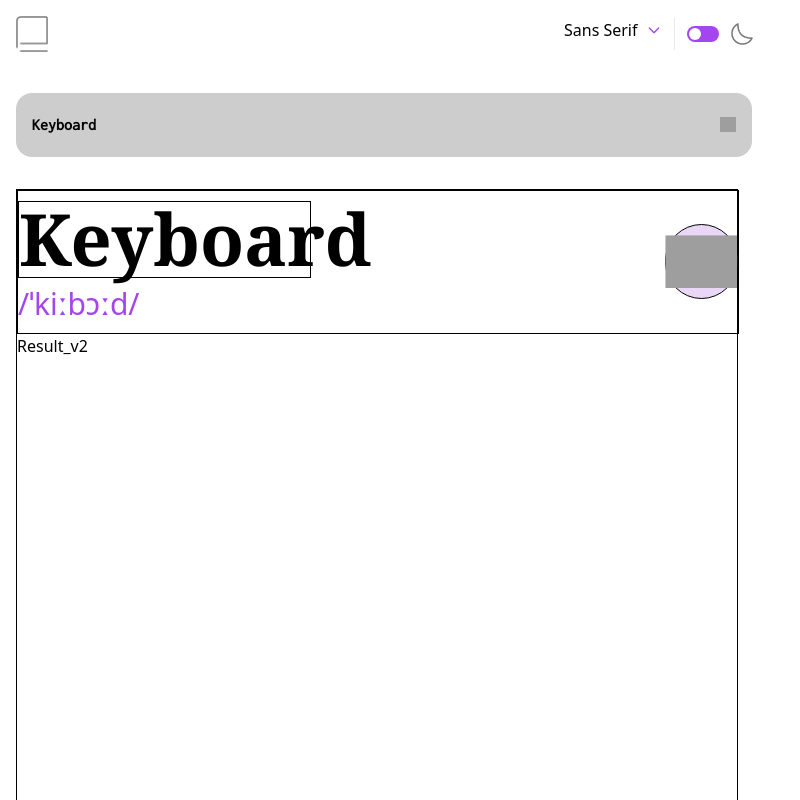
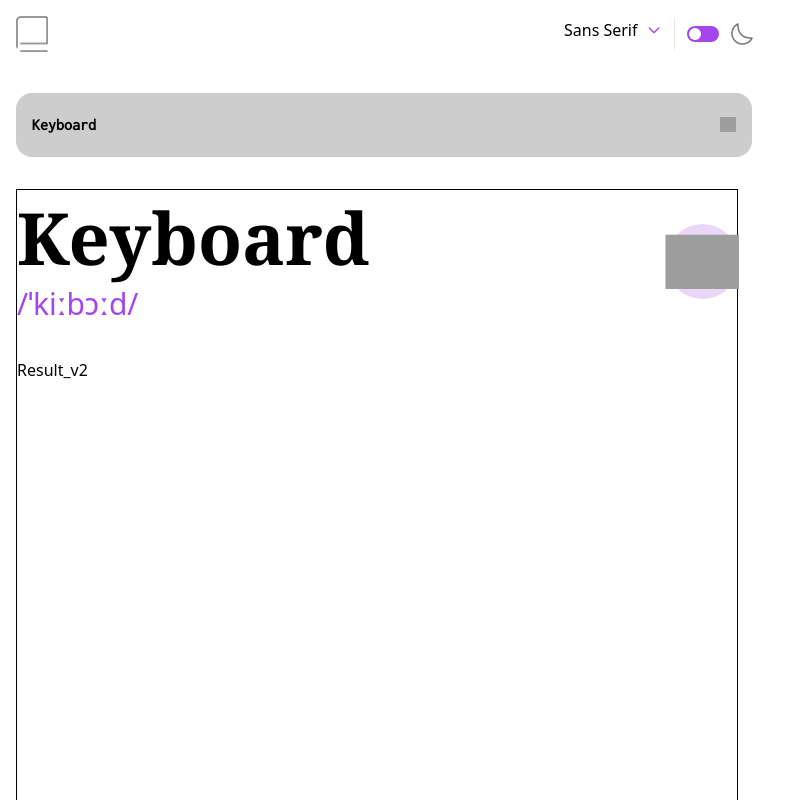
Before and after one commit to kingAkande/dictionary, a React (Vite) app: page / in a window 1280 px wide. Shown: the top 800 px of the page, without its empty margins (0-800 px from the left). Built offline with nearby package versions, Linux system fonts and the light colour scheme; grey boxes are pictures that could not be loaded.

Commit message:
worked on the playbutton

```diff
--- a/src/Components/Result_v1.jsx
+++ b/src/Components/Result_v1.jsx
@@ -3,13 +3,13 @@ import playbutton from "../assets/PlayButton.png"
 
 const Result_v1 = ({word}) => {
   return (
-    <div className="w-[722px] h-[144px] border flex items-center justify-between">
+    <div className="w-[722px] h-[144px] flex items-center justify-between mb-6">
         <div>
 
-      <h1 className="font-bold font-serif text-7xl w-[293px] h-[77px] border ">{word}</h1>
+      <h1 className="font-bold font-serif text-7xl w-[293px] h-[77px]  ">{word}</h1>
       <p className="mt-2 font-sans text-3xl text-[#A445ED]">/ˈkiːbɔːd/</p>
         </div>
-      <div className="w-[73.47px] h-[75px] border rounded-full bg-[#ead7f8] relative ">
+      <div className="w-[73.47px] h-[75px] rounded-full bg-[#ead7f8] relative ">
         <img className="absolute top-1/2 left-1/2 transform -translate-x-1/2 -translate-y-1/2  " src={playbutton} alt="play button" />
       </div>
     </div>
```
